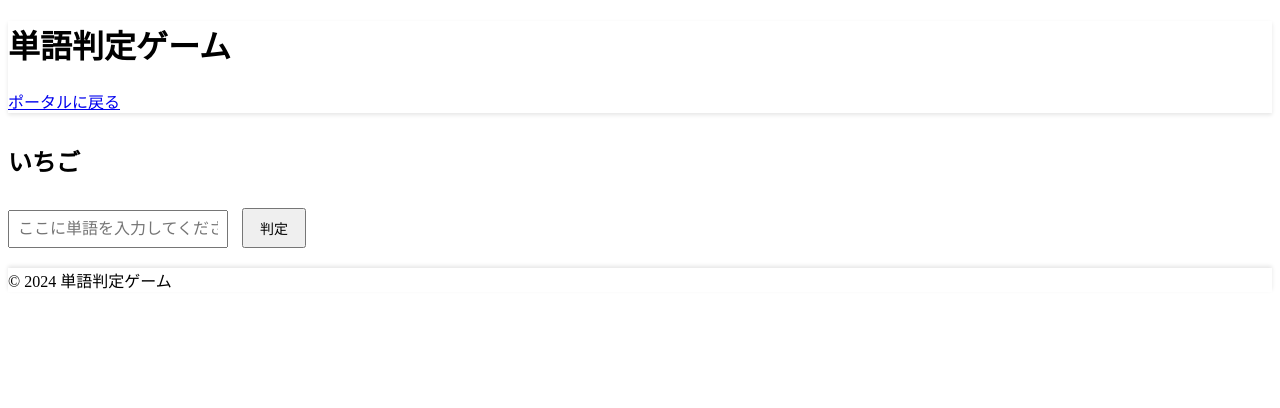
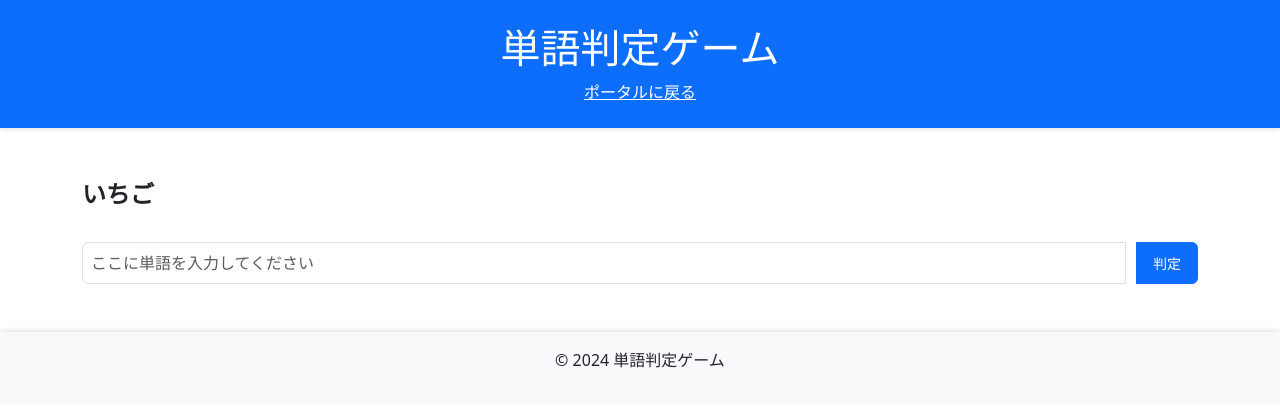
Before and after one commit to unidon222/my-portal-site, a plain HTML site: page apps/word-game/index.html in a window 1280 px wide. Drawn offline with nearby package versions, Linux system fonts and the light colour scheme.

Commit message:
Fix word game functionality and update index.html

```diff
--- a/apps/task-manager/styles.css
+++ b/apps/task-manager/styles.css
@@ -1,19 +1,15 @@
 /* タスク管理ツール固有のスタイル */
 
-body {
-    background-color: #f8f9fa;
+/* 背景画像の設定 */
+header {
+    background-image: url('../../assets/images/task-manager-header-bg.jpg');
+    background-size: cover;
+    background-position: center;
+    box-shadow: 0 2px 4px rgba(0, 0, 0, 0.1);
 }
 
-header nav a {
-    text-decoration: none;
-    color: #ffffff;
-    font-size: 16px;
+/* カードのカスタマイズ */
+.card:hover {
+    transform: translateY(-5px);
+    transition: transform 0.3s;
 }
-
-header nav a:hover {
-    text-decoration: underline;
-}
-
-footer {
-    box-shadow: 0 -2px 4px rgba(0, 0, 0, 0.1);
-}
--- a/apps/word-game/index.html
+++ b/apps/word-game/index.html
@@ -3,29 +3,40 @@
 <head>
     <meta charset="UTF-8">
     <title>単語判定ゲーム</title>
+    <!-- Bootstrap CSS -->
+    <link href="https://cdn.jsdelivr.net/npm/bootstrap@5.3.0/dist/css/bootstrap.min.css" rel="stylesheet">
     <link rel="stylesheet" href="styles.css">
 </head>
 <body>
-    <header>
+    <!-- ヘッダー -->
+    <header class="bg-primary text-white text-center py-4">
         <h1>単語判定ゲーム</h1>
         <nav>
-            <a href="../../index.html">ポータルに戻る</a>
+            <a href="../../index.html" class="text-white">ポータルに戻る</a>
         </nav>
     </header>
 
-    <main>
+    <!-- メインコンテンツ -->
+    <main class="container my-5">
+
+        <!-- ゲームの内容 -->
         <div id="currentWord">単語がここに表示されます</div>
-        <input type="text" id="gameInput" placeholder="ここに単語を入力してください">
-        <button id="checkButton">判定</button>
+        <div class="input-group my-3">
+            <input type="text" id="gameInput" class="form-control" placeholder="ここに単語を入力してください">
+            <button id="checkButton" class="btn btn-primary">判定</button>
+        </div>
         <div id="gameFeedback"></div>
     </main>
 
-    <footer>
+    <!-- フッター -->
+    <footer class="bg-light text-center py-3">
         <p>&copy; 2024 単語判定ゲーム</p>
     </footer>
 
-    <!-- 単語リストファイルを読み込む -->
+    <!-- スクリプトの読み込み順序を修正 -->
     <script src="words.js"></script>
     <script src="scripts/script.js"></script>
+    <!-- Bootstrap JS (必要に応じて) -->
+    <script src="https://cdn.jsdelivr.net/npm/bootstrap@5.3.0/dist/js/bootstrap.bundle.min.js"></script>
 </body>
 </html>
--- a/apps/word-game/scripts/script.js
+++ b/apps/word-game/scripts/script.js
@@ -1,9 +1,11 @@
+// script.js
+
 // ゲーム関連の変数
 let currentWord = "";
 
 // ゲーム開始時に単語を選択して表示
 function startGame() {
-    if (words.length === 0) {
+    if (!words || words.length === 0) {
         document.getElementById('currentWord').textContent = "単語リストが空です。words.jsを確認してください。";
         return;
     }
@@ -26,14 +28,13 @@ document.getElementById('checkButton').addEventListener('click', function() {
 
     if (userGuess === currentWord) {
         document.getElementById('gameFeedback').textContent = "正解です！";
-        document.getElementById('gameFeedback').classList.add('correct');
+        document.getElementById('gameFeedback').classList.add('text-success');
+        // 次の単語に進む
+        setTimeout(startGame, 2000); // 2秒後に次の単語を表示
     } else {
         document.getElementById('gameFeedback').textContent = "不正解です。もう一度試してください。";
-        document.getElementById('gameFeedback').classList.add('incorrect');
+        document.getElementById('gameFeedback').classList.add('text-danger');
     }
-
-    // 次の単語に進む（オプション）
-     setTimeout(startGame, 2000); // 2秒後に次の単語を表示
 });
 
 // ページ読み込み時にゲームを開始
```
Also changed, not shown: assets/images/task-manager.png (added), assets/images/word-game.png (added).
